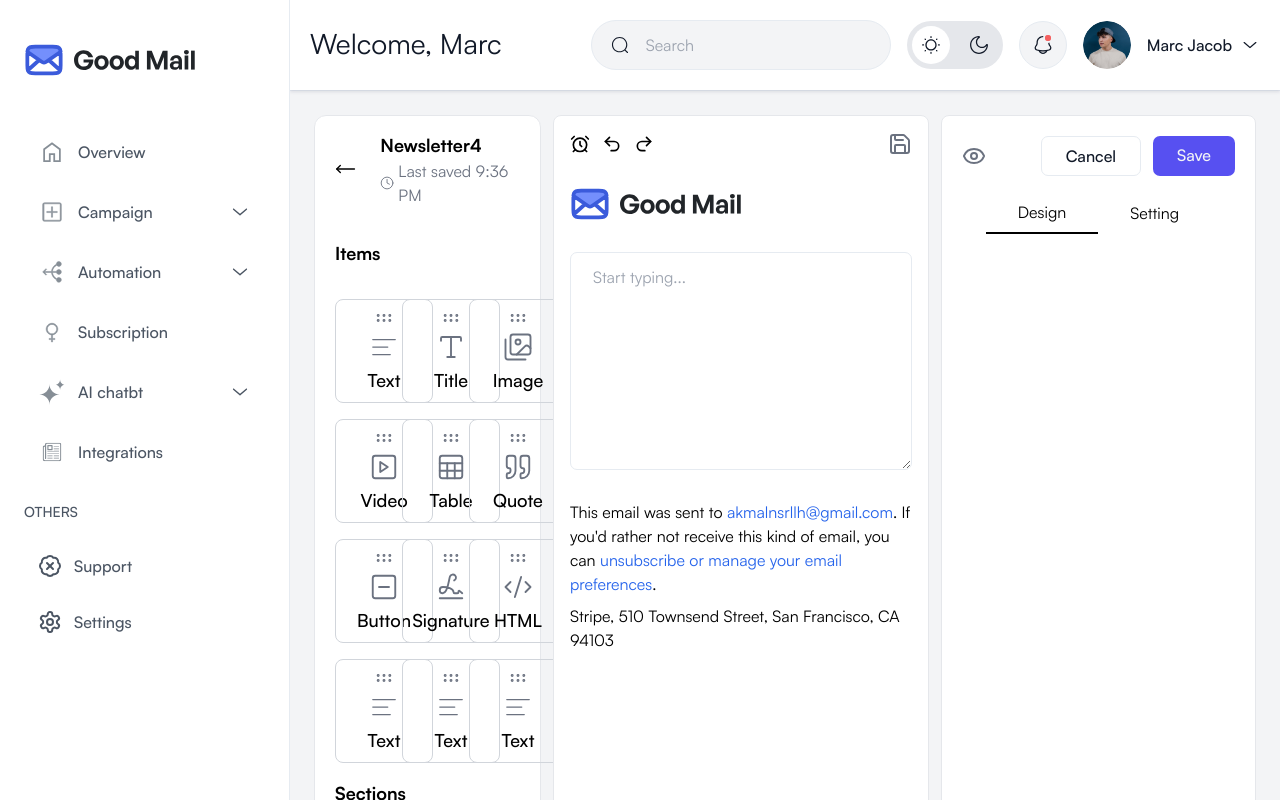
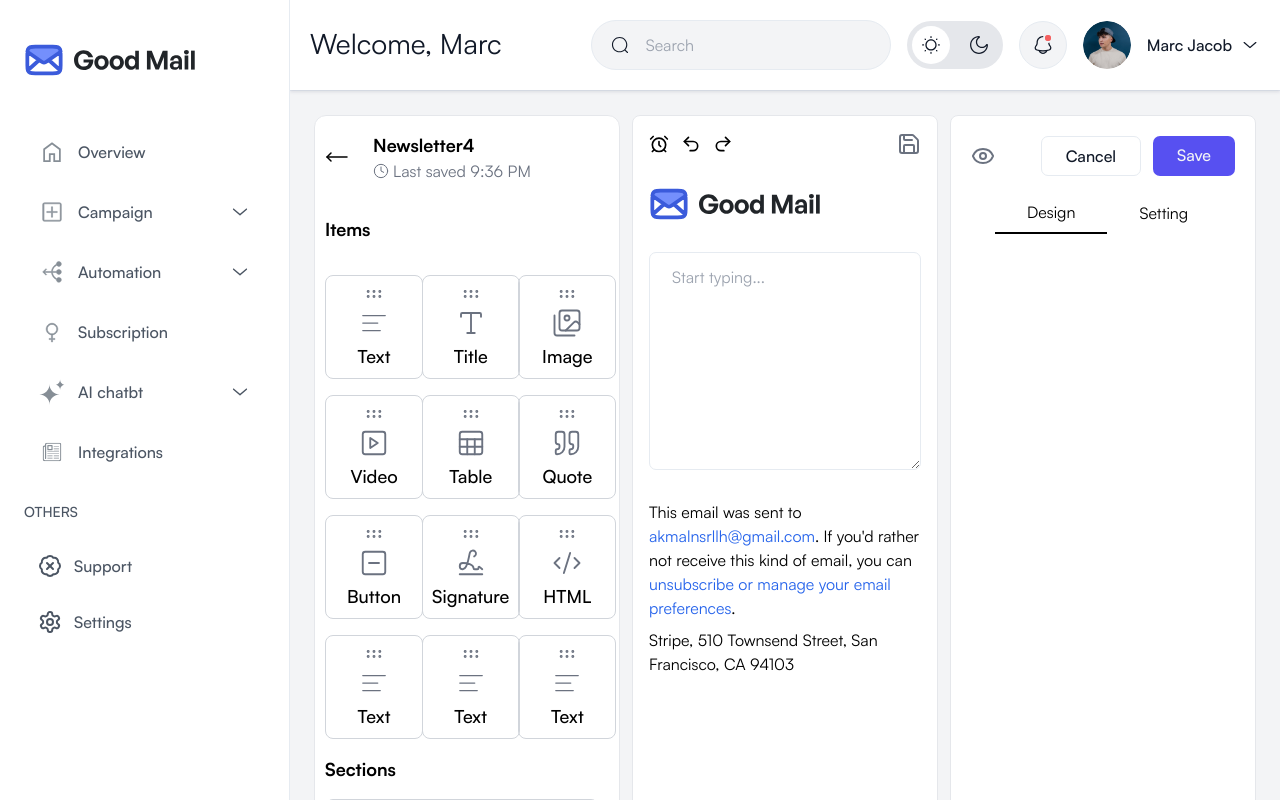
Before and after one commit to codeftshaunak/good-mail, a Next.js app: page /design-campaign in a window 1280 px wide. Built offline with nearby package versions, Linux system fonts and the light colour scheme.

Commit message:
Fixes some issues

```diff
--- a/src/components/CampaignDesign/CampaignDesign.tsx
+++ b/src/components/CampaignDesign/CampaignDesign.tsx
@@ -24,8 +24,9 @@ import {
 
 const CampaignDesign = () => {
   return (
-    <div className="flex gap-3">
-      <div className="w-[600px] rounded-xl border bg-white px-[20px] pb-[30px] pt-[15px]">
+    <div className="grid grid-cols-6 gap-3">
+
+      <div className="col-span-2 rounded-xl border bg-white pl-[10px] pr-[20px] pb-[30px] pt-[15px]">
         <div className="flex items-center gap-6">
           <MoveLeft color="black" size={24} strokeWidth={1.5} />
           <div>
@@ -174,7 +175,7 @@ const CampaignDesign = () => {
         </div>
       </div>
 
-      <div className="rounded-lg border bg-white p-4">
+      <div className="col-span-2 rounded-lg border bg-white p-4">
         <div className="flex items-center justify-between">
           <div className="flex gap-3">
             <AlarmClock color="black" size={20} />
@@ -214,7 +215,7 @@ const CampaignDesign = () => {
         </p>
       </div>
 
-      <div className="rounded-lg border bg-white p-5">
+      <div className="col-span-2 rounded-lg border bg-white p-5">
         <div className="flex items-center justify-between gap-5">
           <Eye />
           <div className="flex justify-end gap-3">
@@ -238,6 +239,7 @@ const CampaignDesign = () => {
           <button className="text-base font-normal text-black px-8 pb-2">Setting</button>
         </div>
       </div>
+
     </div>
   );
 };
```
